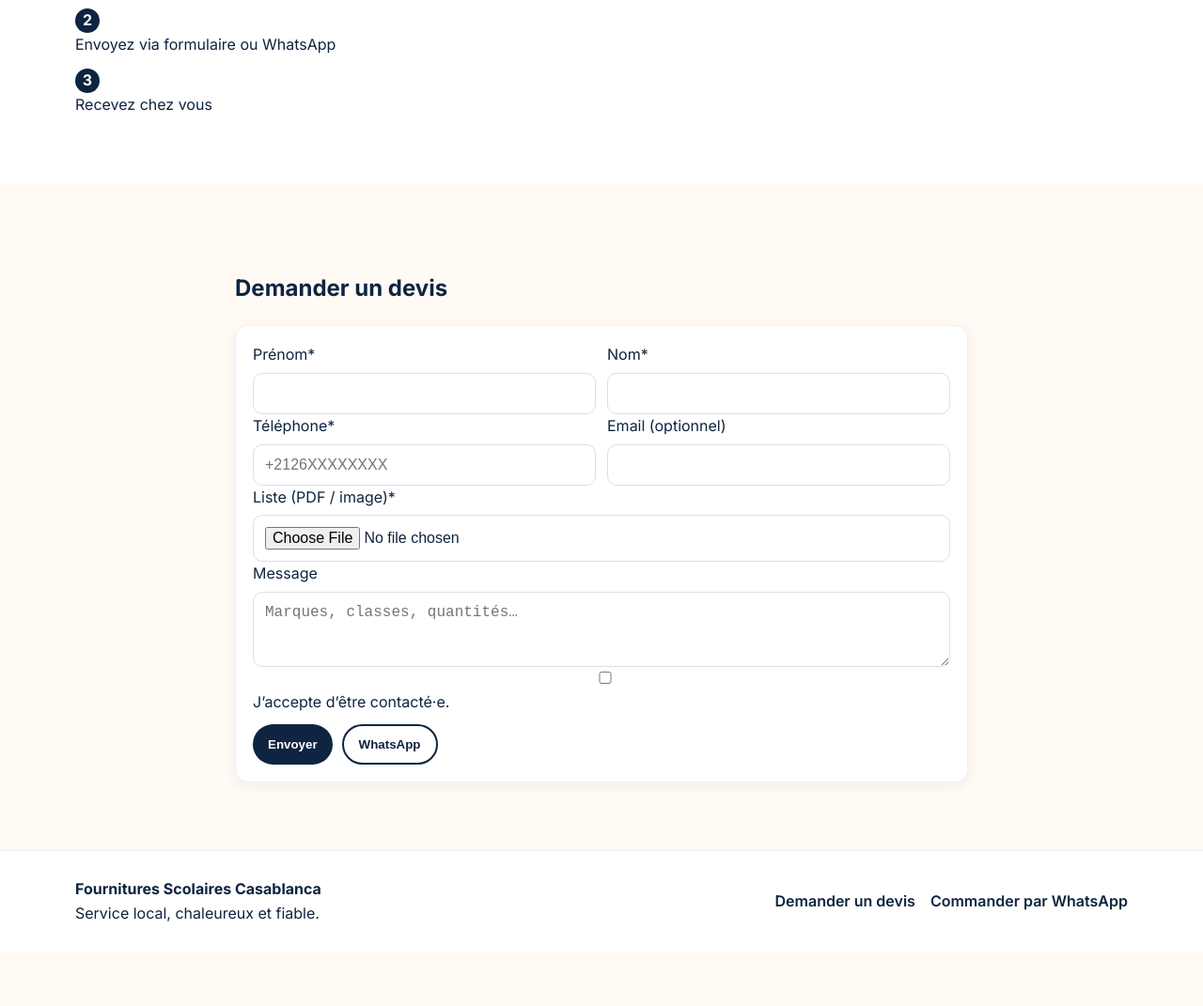
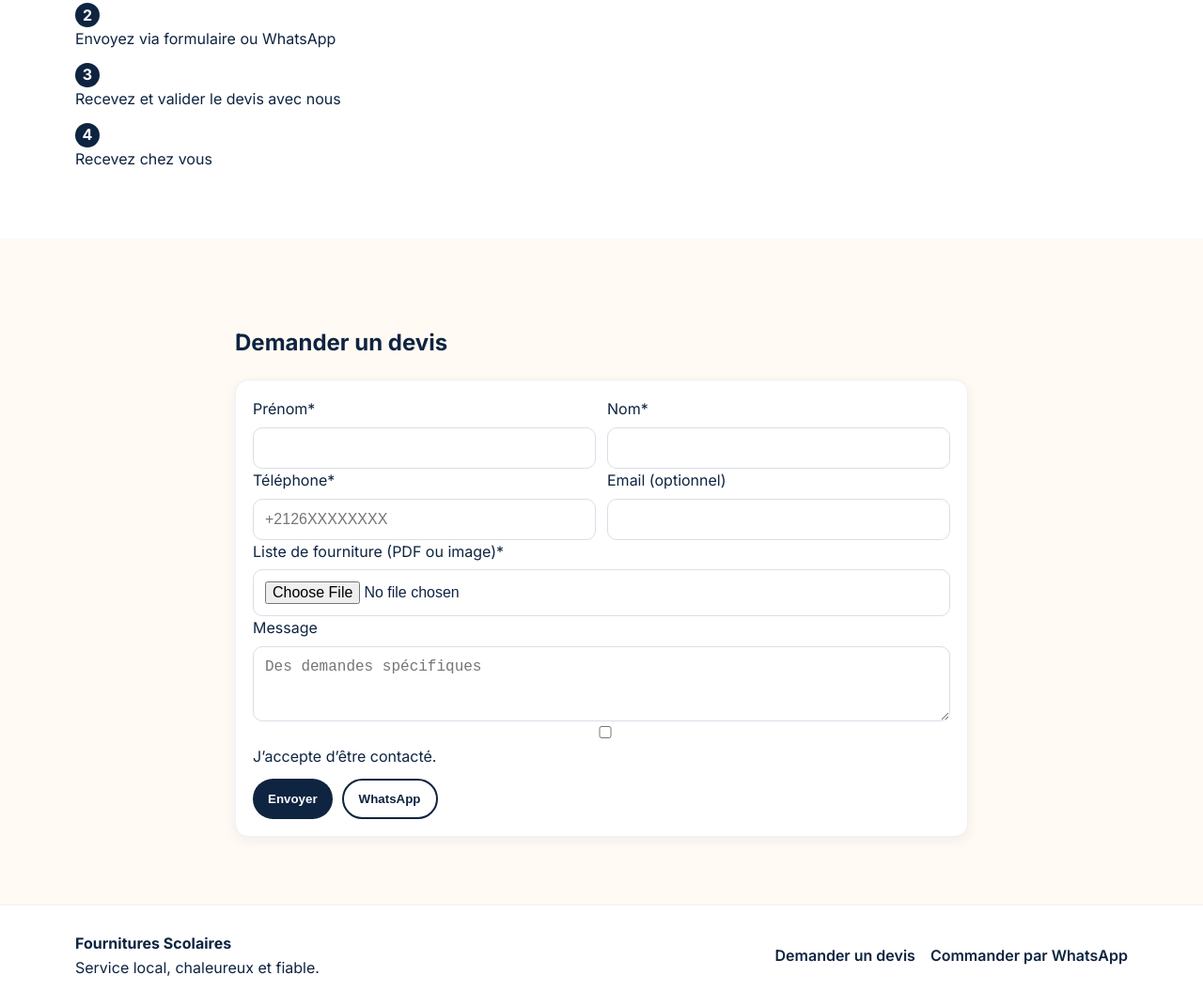
Before and after one commit to Ilyelma/Librairie-test, a website: page index.html in a window 1280 px wide. Shown: the part 1099-2170 px from the top of the page at 94% size. Before the commit the page ends 2112 px from the top, so only its background shows below. Drawn offline with Linux system fonts and the light colour scheme.

Commit message:
Update index.html

```diff
--- a/index.html
+++ b/index.html
@@ -6,13 +6,13 @@
 <link rel="stylesheet" href="/styles.css"></head><body>
 <header class="site-header"><div class="container header-grid">
   <a class="brand" href="#top"><div class="logo-circle">📚</div><span class="brand-text">Fournitures Scolaires Casablanca</span></a>
-  <nav class="main-nav"><a href="#services">Services</a><a href="#process">Process</a><a href="#devis" class="btn small">Devis</a></nav>
+  <nav class="main-nav"><a href="#services">Services</a><a href="#process">Process</a><a href="#devis">Devis</a></nav>
 </div></header>
 <div class="promo-bar"><div class="container promo-inner"><span class="promo-text">🚚 Livraison rapide à Casablanca • 💬 Devis gratuit</span><div class="promo-actions"><a class="btn mini" href="#devis">Demander un devis</a><button class="btn mini ghost" id="promo-wa" type="button">WhatsApp</button></div></div></div>
 <main id="top">
 <section class="hero"><div class="container hero-grid"><div class="hero-copy">
 <h1>Tout pour l’école, <span class="accent">livré chez vous</span> à Casablanca</h1>
-<p class="lead">Envoyez votre liste (photo/PDF), on s’occupe du reste.</p>
+<p class="lead">Envoyez votre liste (photo ou PDF), on s’occupe du reste.</p>
 <div class="cta-row"><a href="#devis" class="btn">Demander un devis</a><button id="cta-wa" class="btn ghost" type="button">Commander via WhatsApp</button></div>
 <p class="micro">Service chaleureux • Réponse rapide • Livraison locale</p>
 </div><svg class="hero-art" viewBox="0 0 400 280" aria-hidden="true"><rect x="0" y="0" width="400" height="280" rx="16" fill="#ffe9d6"/><rect x="24" y="24" width="352" height="40" rx="8" fill="#0e2440" opacity=".06"/><rect x="24" y="76" width="260" height="160" rx="12" fill="#ff7a00" opacity=".22"/></svg></div></section>
@@ -22,7 +22,7 @@
 <article class="card"><h3>Livraison à domicile</h3><p>Créneau qui vous arrange sur Casablanca.</p></article>
 </div></section>
 <section id="process" class="section alt"><div class="container"><h2>Comment ça marche</h2>
-<ol class="steps"><li><span class="badge">1</span> Préparez votre liste</li><li><span class="badge">2</span> Envoyez via formulaire ou WhatsApp</li><li><span class="badge">3</span> Recevez chez vous</li></ol>
+<ol class="steps"><li><span class="badge">1</span> Préparez votre liste</li><li><span class="badge">2</span> Envoyez via formulaire ou WhatsApp</li><li><span class="badge">3</span> Recevez et valider le devis avec nous</li><li><span class="badge">4</span> Recevez chez vous</li></ol>
 </div></section>
 <section id="devis" class="section"><div class="container narrow"><h2>Demander un devis</h2>
 <form id="devisForm" class="form" enctype="multipart/form-data" novalidate>
@@ -30,11 +30,11 @@
 <div class="field"><label for="nom">Nom*</label><input id="nom" name="nom" required></div></div>
 <div class="grid-2"><div class="field"><label for="tel">Téléphone*</label><input id="tel" name="tel" placeholder="+2126XXXXXXXX" required></div>
 <div class="field"><label for="email">Email (optionnel)</label><input id="email" name="email" type="email"></div></div>
-<div class="field"><label for="fichier">Liste (PDF / image)*</label><input id="fichier" name="fichier" type="file" accept=".pdf,.png,.jpg,.jpeg,.webp" required></div>
-<div class="field"><label for="message">Message</label><textarea id="message" name="message" rows="3" placeholder="Marques, classes, quantités…"></textarea></div>
-<label class="consent"><input id="consent" type="checkbox" required> J’accepte d’être contacté·e.</label>
+<div class="field"><label for="fichier">Liste de fourniture (PDF ou image)*</label><input id="fichier" name="fichier" type="file" accept=".pdf,.png,.jpg,.jpeg,.webp" required></div>
+<div class="field"><label for="message">Message</label><textarea id="message" name="message" rows="3" placeholder="Des demandes spécifiques"></textarea></div>
+<label class="consent"><input id="consent" type="checkbox" required> <span>J’accepte d’être contacté.</span> </label>
 <div class="actions"><button class="btn" type="submit">Envoyer</button><button class="btn ghost" id="sendWhatsApp" type="button">WhatsApp</button></div>
 <div id="formStatus" role="status" aria-live="polite" class="status" hidden></div>
 </form></div></section></main>
-<footer class="site-footer"><div class="container footer-grid"><div><strong>Fournitures Scolaires Casablanca</strong><br/>Service local, chaleureux et fiable.</div><div class="foot-links"><a href="#devis">Demander un devis</a><a href="#" id="footer-whatsapp">Commander par WhatsApp</a></div></div></footer>
+<footer class="site-footer"><div class="container footer-grid"><div><strong>Fournitures Scolaires</strong><br/>Service local, chaleureux et fiable.</div><div class="foot-links"><a href="#devis">Demander un devis</a><a href="#" id="footer-whatsapp">Commander par WhatsApp</a></div></div></footer>
 <script src="/script.js"></script></body></html>
```
